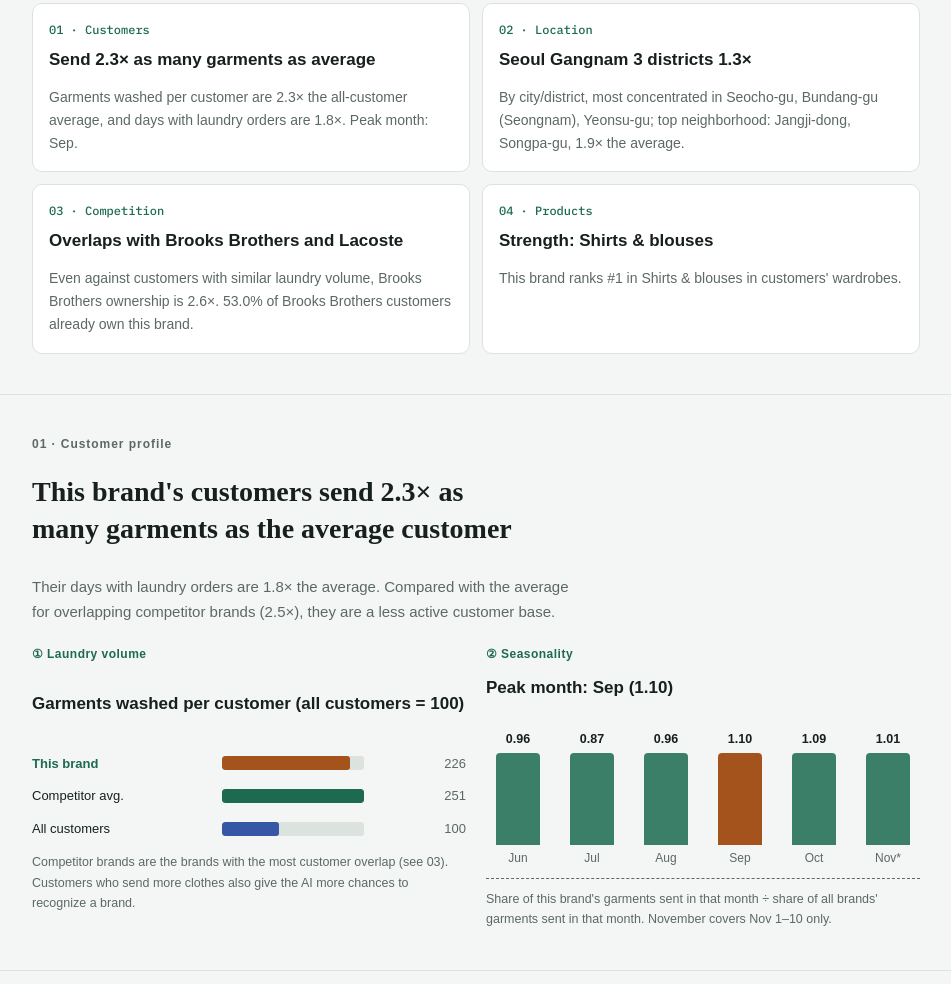
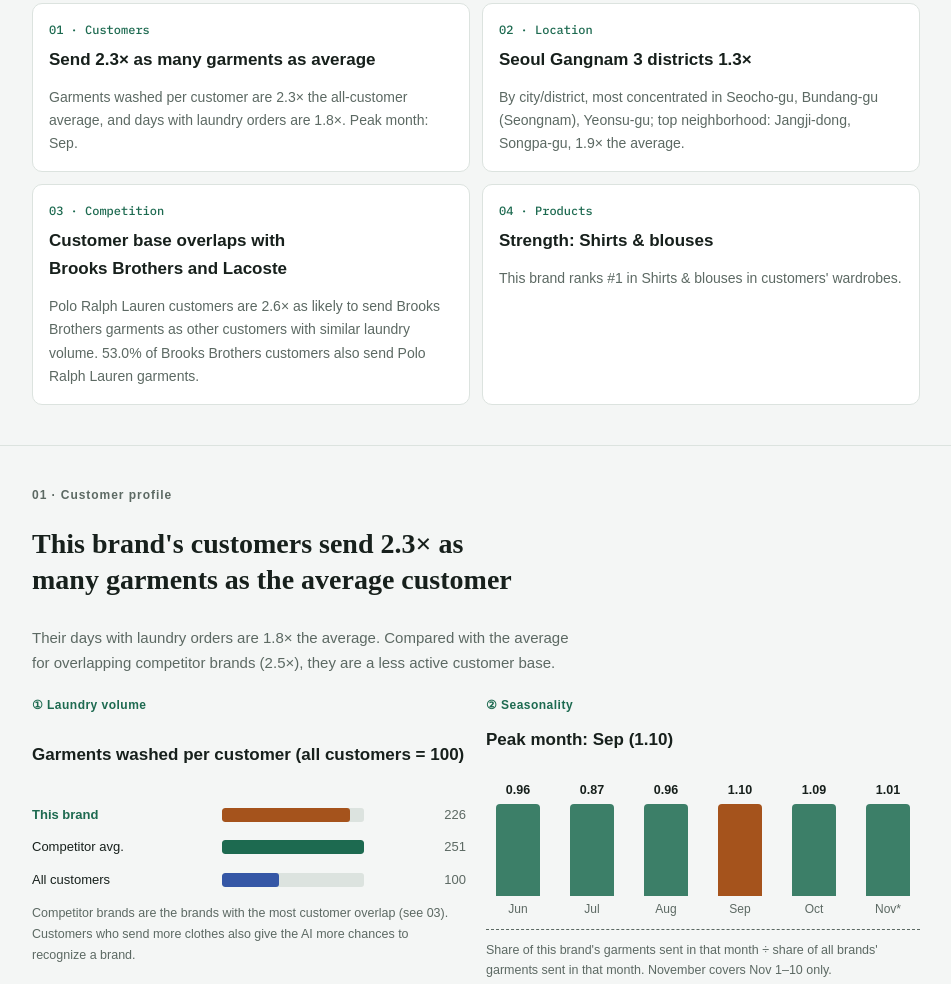
Before and after one commit to dykim58/laundrygo, a plain HTML site: page brand_wardrobe_insight_en.html in a window 1280 px wide. Shown: the part 1008-1992 px from the top of the page, without its empty margins (164-1115 px from the left). Drawn offline with Linux system fonts and the light colour scheme; a web font is replaced by a local one.

Commit message:
브랜드 옷장 인사이트 경쟁 카드 문구를 오해 없게 수정
Co-Authored-By: Claude Opus 5.5 <noreply@anthropic.com>

```diff
--- a/brand_wardrobe_insight_en.html
+++ b/brand_wardrobe_insight_en.html
@@ -401,13 +401,13 @@ function render(i){
   var H=[];
   H.push(['01 · Customers','Send '+fy(b.ii)+' as many garments as average','Garments washed per customer are '+fy(b.ii)+' the all-customer average, and days with laundry orders are '+fy(b.di)+'.'+(pk?' Peak month: '+MON[pk]+'.':'')]);
   H.push(['02 · Location',RG[top.j].replace(/ \(.*\)/,'')+' '+fy(top.l),keys.length?('By city/district, most concentrated in '+t3.join(', ')+(b.dong.length?'; top neighborhood: '+short(b.dong[0][0])+', '+fy(b.dong[0][1])+' the average.':'.')):'']);
-  if(peers.length) H.push(['03 · Competition','Overlaps with '+peers.slice(0,2).map(function(p){return p[0];}).join(' and '),'Even against customers with similar laundry volume, '+peers[0][0]+' ownership is '+fx(peers[0][3])+'.'+' '+pct(peers[0][1]/peers[0][2])+' of '+peers[0][0]+' customers already own this brand.']);
+  if(peers.length) H.push(['03 · Competition','Customer base overlaps with '+peers.slice(0,2).map(function(p){return p[0];}).join(' and '),b.name+' customers are '+fx(peers[0][3])+' as likely to send '+peers[0][0]+' garments as other customers with similar laundry volume. '+pct(peers[0][1]/peers[0][2])+' of '+peers[0][0]+' customers also send '+b.name+' garments.']);
   var bw=subs.filter(function(s){return s[3]===1;}).sort(function(a,c){return c[2]-a[2];})[0]; if(bw) wins=[bw[0]].concat(wins.filter(function(x){return x!==bw[0];}));
   if(subs.length) H.push(['04 · Products',(wins.length?'Strength: '+wins[0]:'')+(wins.length&&gaps.length?' · ':'')+(gaps.length?'Gap: '+gaps[0][0]:''),(wins.length?'This brand ranks #1 in '+wins[0]+' in customers\' wardrobes. ':'')+(gaps.length?'For '+gaps[0][0]+', customers buy more from '+gaps[0][4]+' ('+gaps[0][5]+'%).':'')]);
   $('hl').innerHTML=H.map(function(x){return '<div class="sum"><span class="n">'+x[0]+'</span><h3>'+esc(x[1])+'</h3><p>'+esc(x[2])+'</p></div>';}).join('');
   // ===== next
   var N=[];
-  if(peers.length) N.push(['Switching targets',peers.slice(0,2).map(function(p){return p[0];}).join(' · '),'Even against customers with similar laundry volume, ownership is '+peers.slice(0,2).map(function(p){return fx(p[3]);}).join(' · ')+'.'+' '+pct(peers[0][1]/peers[0][2])+' of '+peers[0][0]+' customers already own this brand. (03·04)','These brands share the most customers with this brand. Reach their owners first with seasonal looks and new arrivals.','chip']);
+  if(peers.length) N.push(['Switching targets',peers.slice(0,2).map(function(p){return p[0];}).join(' · '),b.name+' customers are '+peers.slice(0,2).map(function(p){return fx(p[3])+' as likely to own '+p[0];}).join(' and ')+' as other customers with similar laundry volume. '+pct(peers[0][1]/peers[0][2])+' of '+peers[0][0]+' customers also send '+b.name+' garments. (03·04)','These brands share the most customers with this brand. Reach their owners first with seasonal looks and new arrivals.','chip']);
   var gap=gaps.slice().sort(function(a,c){return c[1]-a[1];})[0];
   if(gap) N.push(['Category gap',gap[0],'Of the '+gap[1].toLocaleString()+' garments in '+gap[0]+' sent by this brand\'s customers, this brand accounts for '+gap[2]+'%'+(gap[3]?' (#'+gap[3]+')':'')+', while '+gap[4]+' leads with '+gap[5]+'%. (05-②)','Customers you already have are buying '+gap[0]+' from other brands. Promote your '+gap[0]+' line to existing customers first.','chip w']);
   var win=subs.filter(function(s){return s[3]===1;}).sort(function(a,c){return c[2]-a[2];})[0];
```
Also changed, not shown: brand_wardrobe_insight.html (+2 -2 lines).
